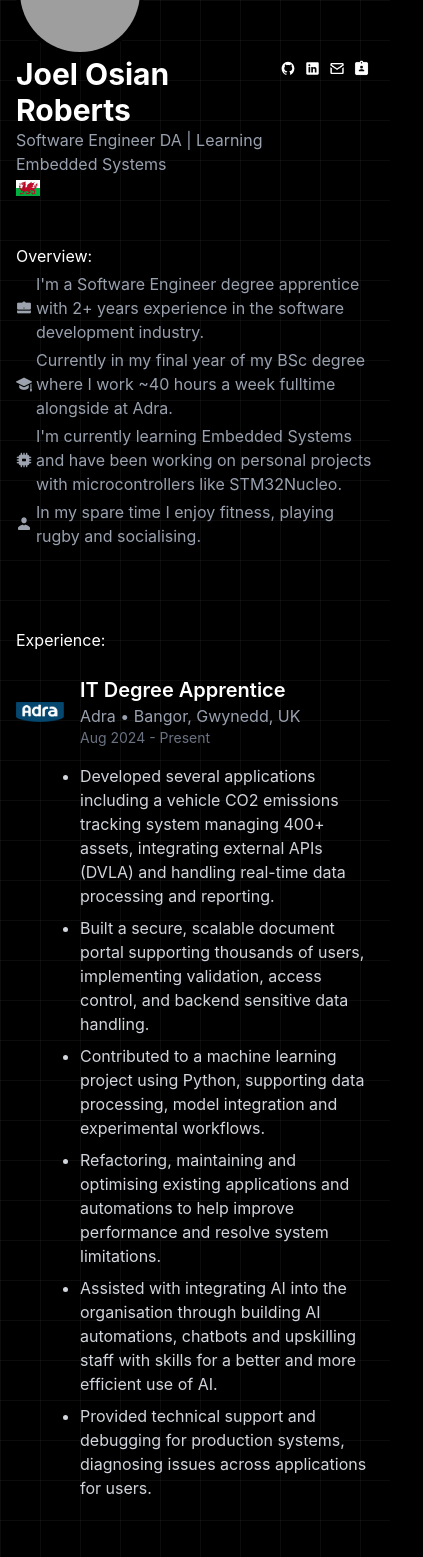
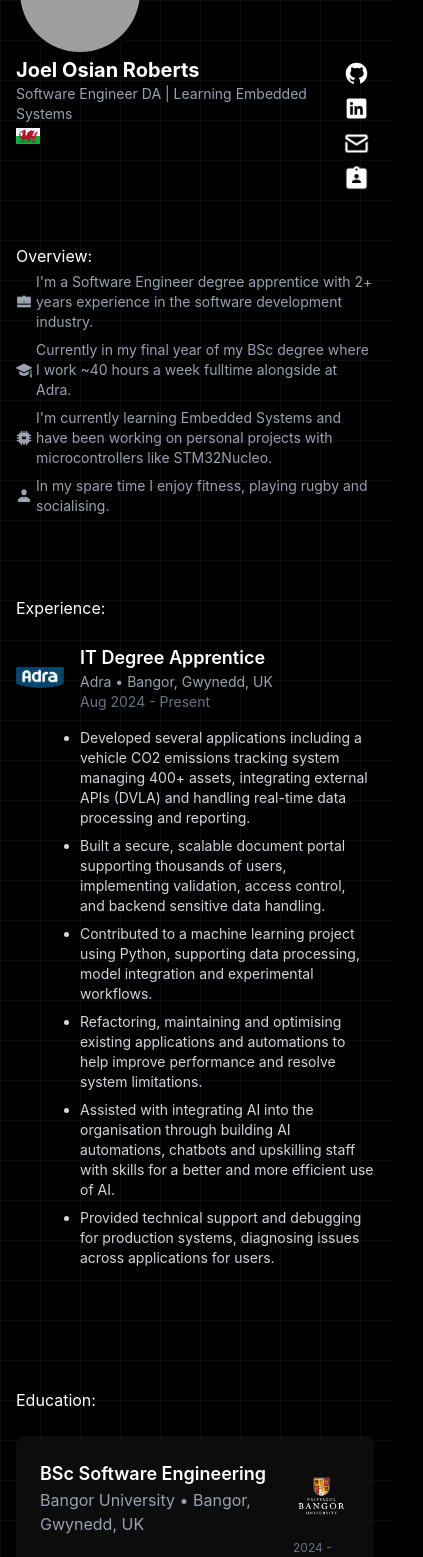
Before and after one commit to joel06rob/react-portfolio, a React (Vite) app in the folder react-portfolio/: page / in a window 390 px wide. Shown: the part 200-1757 px from the top of the page, 423 px wide, since content can reach past the window. Built offline with nearby package versions, Linux system fonts and the light colour scheme; grey boxes are pictures that could not be loaded.

Commit message:
mobile improvements

```diff
--- a/react-portfolio/src/components/About.jsx
+++ b/react-portfolio/src/components/About.jsx
@@ -14,14 +14,14 @@ export default function About(){
 
             <div className="pt-16 pb-6 flex justify-between">
                 <div className="flex-col">
-                    <h1 className="text-3xl font-bold">Joel Osian Roberts</h1>
-                    <p className="text-gray-400">
+                    <h1 className="text-xl md:text-3xl font-bold">Joel Osian Roberts</h1>
+                    <p className="text-gray-400 text-sm md:text-base">
                         Software Engineer DA | Learning Embedded Systems
                     </p>
                     <img className="mt-1 w-6 h-4" src="/welshflag.svg"></img>
                 </div>
                 <div>
-                    <ul className="flex">
+                    <ul className="flex flex-col md:flex-row">
                         <li className="p-1 bg-none hover:bg-[#3d3d3d]/50 rounded-lg"><a href="https://github.com/joel06rob"><img src="/icons8-github.svg"></img></a></li>
                         <li className="p-1 bg-none hover:bg-[#3d3d3d]/50 rounded-lg"><a href="https://www.linkedin.com/in/joel-osian-roberts-8a76b02b0/"><img src="/icons8-linkedin.svg"></img></a></li>
                         <li className="p-1 bg-none hover:bg-[#3d3d3d]/50 rounded-lg"><a href="mailto:joel.roberts2006@gmail.com"><img src="/icons8-mail-30.png"></img></a></li>
@@ -33,7 +33,7 @@ export default function About(){
 
             <div>
                 <p className="pt-6">Overview:</p>
-                <ul className="text-gray-400 flex flex-col gap-1 pt-1">
+                <ul className="text-gray-400 flex flex-col gap-2 md:gap-1 pt-1 text-sm md:text-base">
                     <li className="flex"><img src="/icons8-briefcase-16.png" className="object-contain pr-1"></img> I'm a Software Engineer degree apprentice with 2+ years experience in the software development industry.</li>
                     <li className="flex"><img src="/icons8-graduate-16.png" className="object-contain pr-1"></img> Currently in my final year of my BSc degree where I work ~40 hours a week fulltime alongside at Adra.</li>
                     <li className="flex"><img src="/icons8-cpu-16.png" className="object-contain pr-1"></img>  I'm currently learning Embedded Systems and have been working on personal projects with microcontrollers like STM32Nucleo.</li>
--- a/react-portfolio/src/components/Education.jsx
+++ b/react-portfolio/src/components/Education.jsx
@@ -26,16 +26,16 @@ export default function Education(){
         <div key={index} className="w-full p-6 bg-[#161617]/55 rounded-lg mb-6 flex justify-between items-start">
 
           <div>
-            <h3 className="text-xl font-semibold">{edu.qualification}</h3>
+            <h3 className="text-lg md:text-xl font-semibold">{edu.qualification}</h3>
             <p className="text-gray-400">
               {edu.school} • {edu.location}
             </p>
-            <p className="pt-4 text-gray-400">{edu.grade}</p>
+            <p className="pt-4 text-gray-400 text-xs md:text-base">{edu.grade}</p>
           </div>
 
           <div className="flex flex-col items-end">
             <img src={edu.logo} alt={edu.school} className="w-18 h-18 object-contain mb-2"/>
-            <p className="text-sm text-gray-500">{edu.date}</p>
+            <p className="text-xs md:text-sm text-gray-500">{edu.date}</p>
           </div>
         </div>
       ))}
--- a/react-portfolio/src/components/Experience.jsx
+++ b/react-portfolio/src/components/Experience.jsx
@@ -25,25 +25,22 @@ export default function Experience(){
             {experiences.map((exp, index) => (
             <div key={index} className="mb-10">
 
-            {/* Top row */}
             <div className="flex items-center gap-4">
                 <img
                 src={exp.logo}
                 alt={exp.company}
-                className="w-12 h-12 object-contain"
-                />
+                className="w-12 h-12 object-contain"/>
 
                 <div>
-                <h3 className="text-xl font-semibold">{exp.role}</h3>
-                <p className="text-gray-400">
+                <h3 className="text-lg md:text-xl font-semibold">{exp.role}</h3>
+                <p className="text-gray-400 text-sm md:text-base">
                     {exp.company} • {exp.location}
                 </p>
                 <p className="text-sm text-gray-500">{exp.date}</p>
                 </div>
             </div>
 
-            {/* Description list */}
-            <ul className="list-disc ml-16 mt-4 space-y-2">
+            <ul className="list-disc ml-16 mt-4 space-y-2 text-sm md:text-base">
                 {exp.desc.map((point, i) => (
                 <li key={i} className="text-gray-300">
                     {point}
--- a/react-portfolio/src/components/Footer.jsx
+++ b/react-portfolio/src/components/Footer.jsx
@@ -7,7 +7,7 @@ export default function Footer(){
                     <div className="p-1 bg-none hover:bg-[#3d3d3d]/50 rounded-lg"><a href="https://github.com/joel06rob"><img src="/icons8-github.svg"></img></a></div>
                     <div className="p-1 bg-none hover:bg-[#3d3d3d]/50 rounded-lg"><a href="https://www.linkedin.com/in/joel-osian-roberts-8a76b02b0/"><img src="/icons8-linkedin.svg"></img></a></div>
                 </div>
-                <p>© 2026 JR </p>
+                <p>© 2026 Joel Osian Roberts </p>
             </div>
 
         </footer>
--- a/react-portfolio/src/components/Projects.jsx
+++ b/react-portfolio/src/components/Projects.jsx
@@ -27,13 +27,13 @@ export default function Projects(){
     return(
       <section>
         <p className="pt-20 pb-6">Projects:</p>
-        <div className="grid grid-cols-3 gap-3">
+        <div className="grid grid-cols-1 md:grid-cols-3 gap-1 md:gap-3">
             {projects.map((proj, index) => (
             <div key={index} className="bg-[#161617]/55 p-6 rounded-lg mb-6 hover:bg-[#3d3d3d]/50 transition-colors duration-300">
                 <a href={proj.link}>
                 <img src={proj.img} className="rounded-lg pb-2"></img>
-                <h3 className="text-xl font-semibold">{proj.title}</h3>
-                <p className="text-gray-400 mb-4">{proj.desc}</p>
+                <h3 className="text-lg md:text-xl font-semibold">{proj.title}</h3>
+                <p className="text-sm md:text-base text-gray-400 mb-4">{proj.desc}</p>
 
                 <div className="flex flex-wrap gap-2">
                 {proj.langs.map((lang, i) => (
--- a/react-portfolio/src/components/Skills.jsx
+++ b/react-portfolio/src/components/Skills.jsx
@@ -70,12 +70,12 @@ export default function Skills(){
     return(
         <section>
             <p className="pt-20 pb-6">Skills:</p>
-            <div className="grid grid-cols-7 gap-4">
+            <div className="grid grid-cols-3 md:grid-cols-7 gap-4">
             {skills.map((skl, index) => (
                 <div key={index} className="p-2 bg-none hover:bg-[#3d3d3d]/50 rounded-lg transition-colors duration-300">
                     <a href={`https://github.com/joel06rob?tab=repositories&language=${skl.lang}`}>
-                        <img className="w-[45px] h-[45px]" src={skl.logo}></img>
-                        <p>{skl.lang}</p>
+                        <img className="w-[32px] h-[32px] md:w-[45px] md:h-[45px]" src={skl.logo}></img>
+                        <p className="text-sm md:text-base">{skl.lang}</p>
                         <div className="bg-gray-700 w-full h-1 mt-1 rounded">
                             <div className="bg-white h-1 rounded" style={{ width: `${(skl.level / 6) * 100}%` }}/>
                         </div>
```
